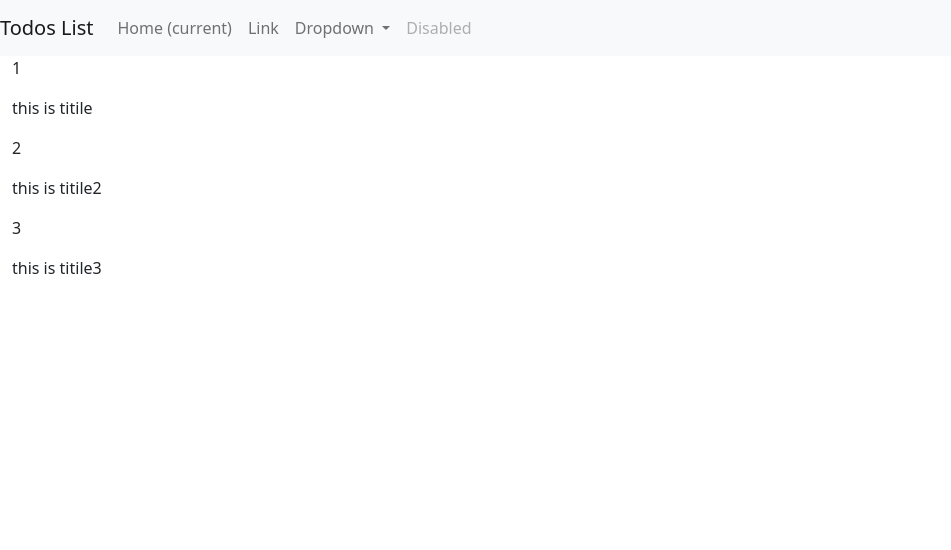
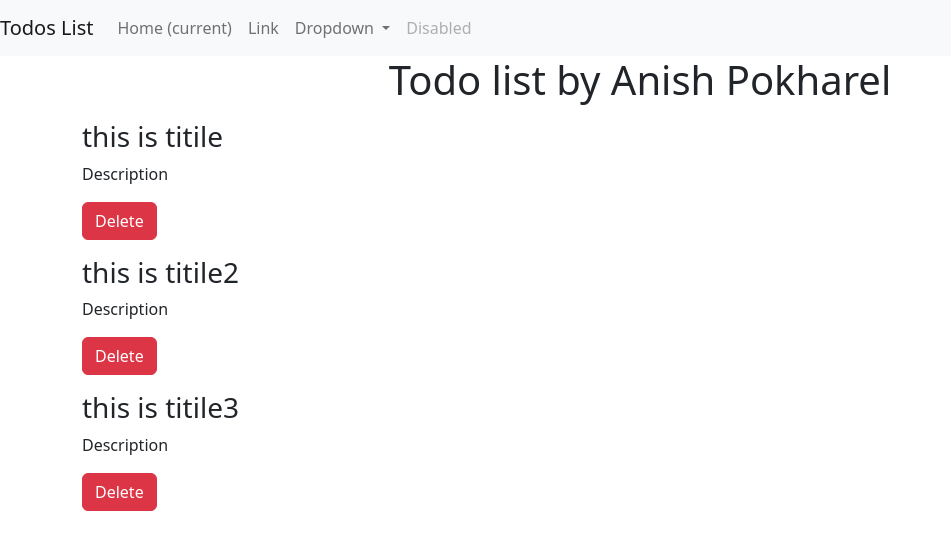
Before and after one commit to anish-pokharel/angular1st, an Angular app: page / in a window 1280 px wide. Shown: the top 550 px of the page, without its empty margins (0-951 px from the left). Built offline with nearby package versions, Linux system fonts and the light colour scheme.

Commit message:
event handaling

```diff
--- a/src/app/MyComponents/todo-item/todo-item.component.html
+++ b/src/app/MyComponents/todo-item/todo-item.component.html
@@ -1,2 +1,5 @@
-<p>{{ todo.sno }}</p>
-<p>{{ todo.title }}</p>
+<div class="my-3">
+  <h3>{{ todo.title }}</h3>
+  <p>{{ todo.desc }}</p>
+  <button class="btn btn-danger" (click)="onClick()">Delete</button>
+</div>
--- a/src/app/MyComponents/todo-item/todo-item.component.ts
+++ b/src/app/MyComponents/todo-item/todo-item.component.ts
@@ -16,5 +16,8 @@
 
 
   ngOnInit():void{}
+  onClick(){
+    console.log("onclick hac been triigred")
+  }
 
 }
--- a/src/app/app.component.html
+++ b/src/app/app.component.html
@@ -48,8 +48,8 @@
       </ul>
     </div>
   </nav>
-  <div class="container-fluid">
-    <!-- <h1 class="text-center">Todo list by Anish Pokharel</h1> -->
+  <div class="container">
+    <h1 class="text-center mb-3">Todo list by Anish Pokharel</h1>
     <app-todos></app-todos>
   </div>
 </div>
```
